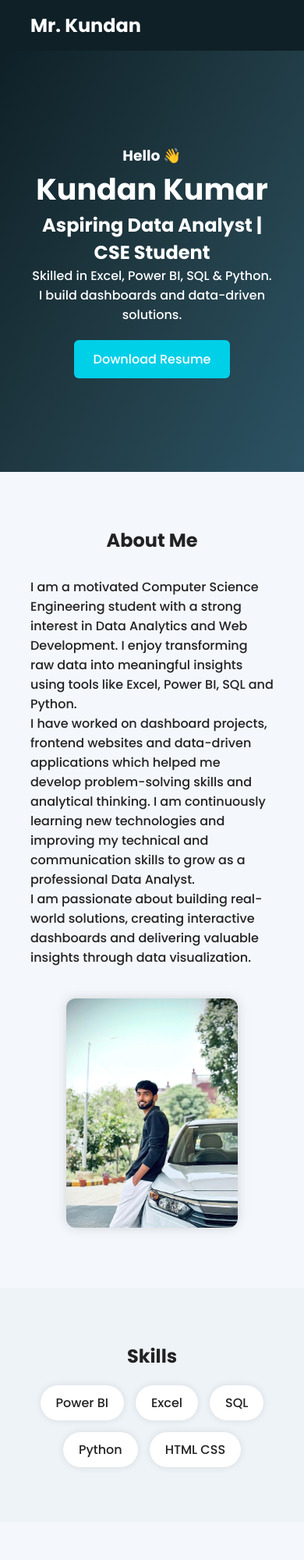
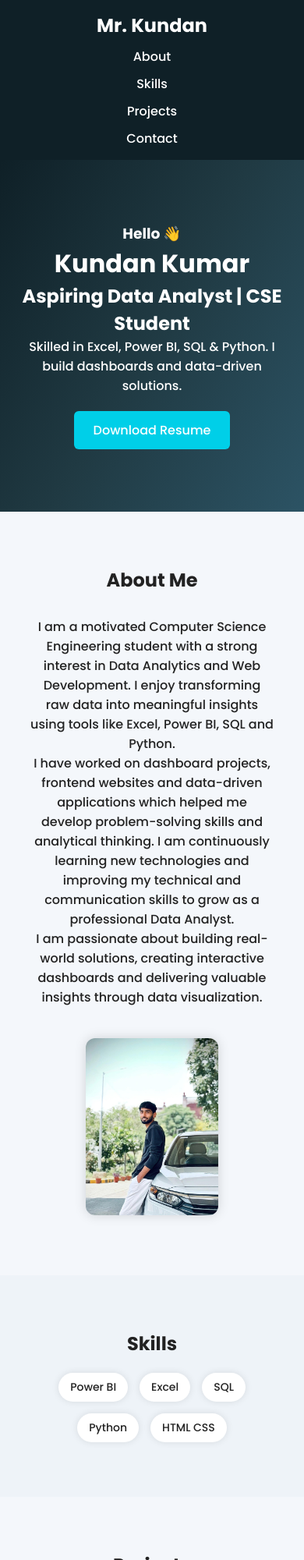
Before and after one commit to mrkundanraj/mrkundanraj.github.io, a plain HTML site: page index.html in a window 390 px wide. Shown: the top 2000 px of the page at 78% size. Drawn offline with Linux system fonts and the light colour scheme.

Commit message:
Add files via upload

```diff
--- a/style.css
+++ b/style.css
@@ -136,3 +136,57 @@
 border-radius:12px;
 box-shadow:0 0 15px rgba(0,0,0,0.15);
 }
+
+
+
+/* MOBILE RESPONSIVE FIX */
+@media(max-width:768px){
+
+/* NAVBAR */
+nav{
+flex-direction:column;
+align-items:center;
+gap:10px;
+}
+
+nav ul{
+display:flex;
+flex-direction:column;
+align-items:center;
+gap:10px;
+}
+
+/* HERO */
+.hero{
+padding:80px 20px;
+}
+
+.hero h1{
+font-size:32px;
+}
+
+/* ABOUT */
+.about-container{
+flex-direction:column;
+text-align:center;
+}
+
+.about-text{
+text-align:center;
+}
+
+.about-img img{
+width:170px;
+}
+
+/* SKILLS */
+.skills{
+padding:0 10px;
+}
+
+.skills span{
+font-size:14px;
+padding:8px 15px;
+}
+
+}
```
